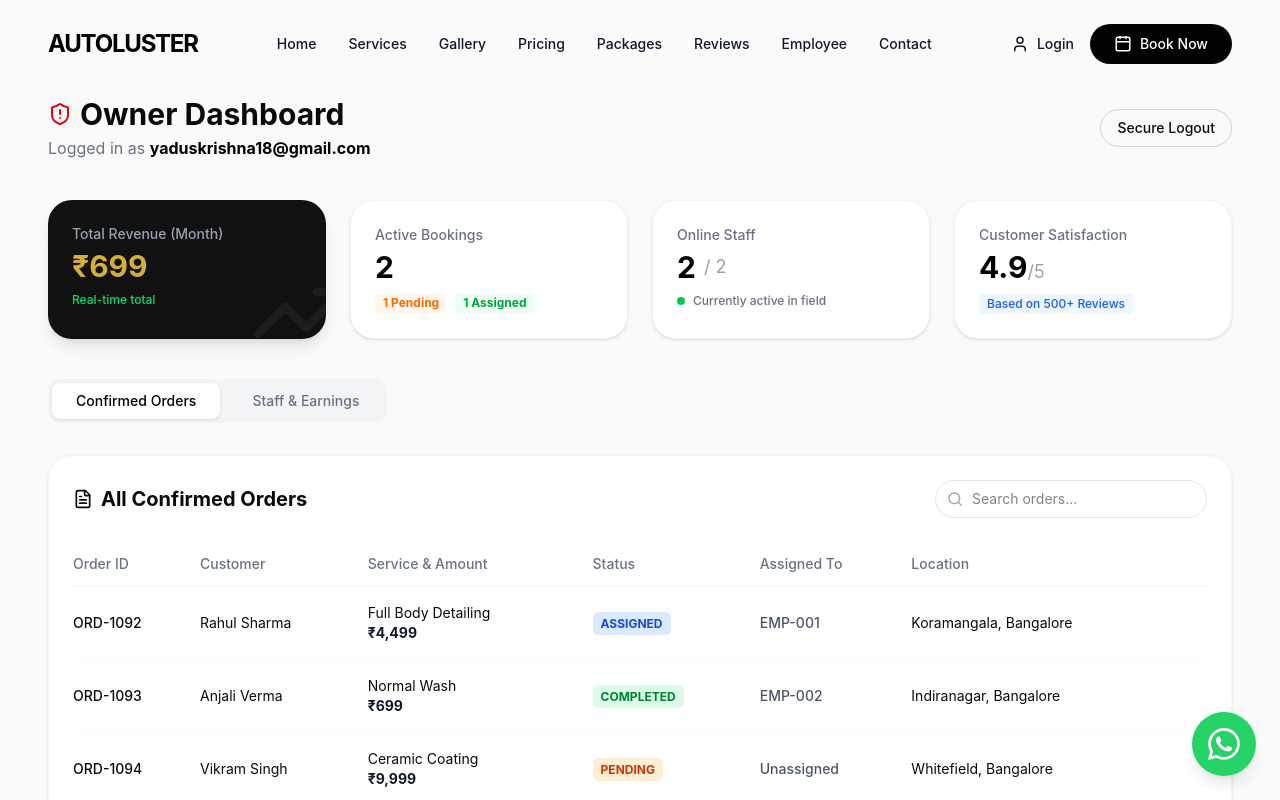
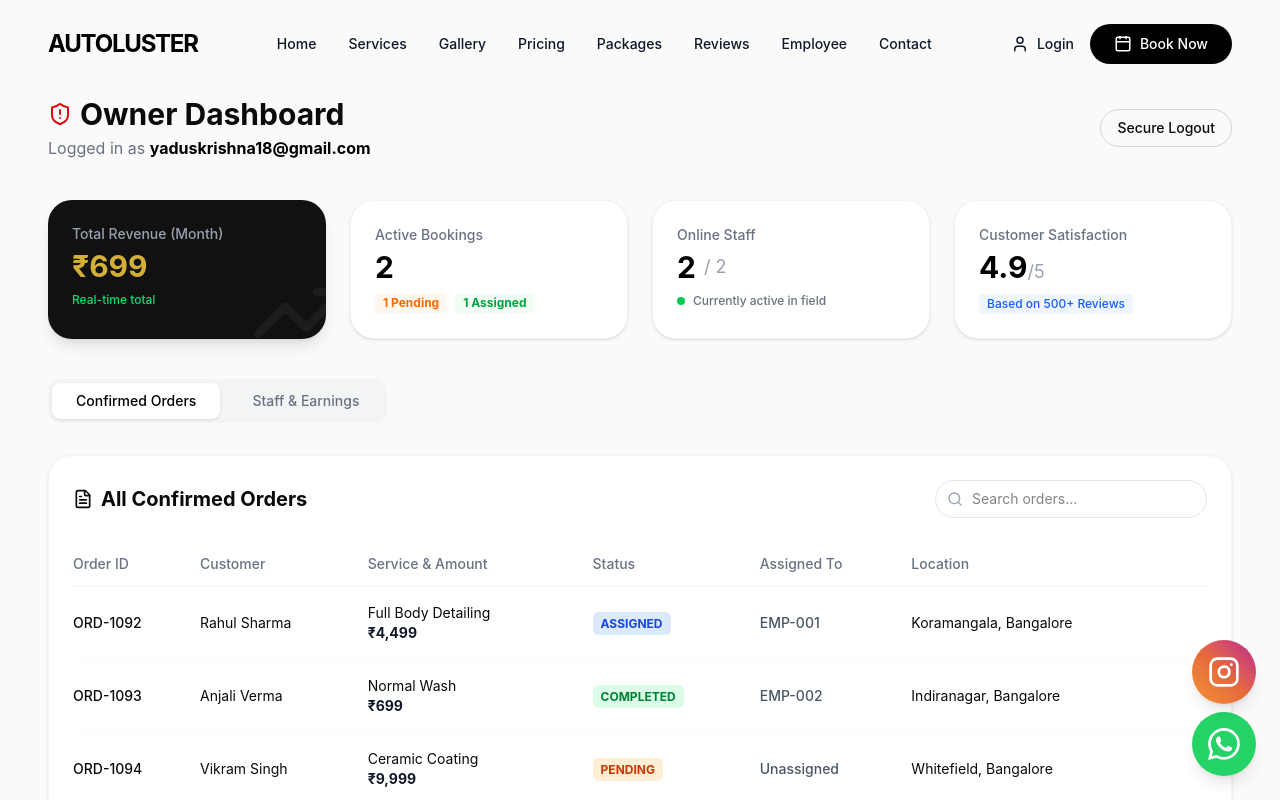
Before and after one commit to yaduskrishna18-cpu/autoluster-car-detailing-booking-portal, a React (Vite) app: page /admin in a window 1280 px wide. Shown: the top 800 px of the page. Built offline with nearby package versions, Linux system fonts and the light colour scheme.

Commit message:
Add floating Instagram button

```diff
--- a/src/App.jsx
+++ b/src/App.jsx
@@ -4,6 +4,7 @@ import { useEffect } from 'react';
 import Navbar from './components/Navbar';
 import Footer from './components/Footer';
 import FloatingWhatsApp from './components/FloatingWhatsApp';
+import FloatingInstagram from './components/FloatingInstagram';
 
 import Home from './pages/Home';
 import Booking from './pages/Booking';
@@ -45,6 +46,7 @@ function App() {
           </main>
           <Footer />
           <FloatingWhatsApp />
+          <FloatingInstagram />
         </div>
       </Router>
     </AppProvider>
--- /dev/null
+++ b/src/components/FloatingInstagram.jsx
@@ -0,0 +1,32 @@
+import { motion } from 'framer-motion';
+
+export default function FloatingInstagram() {
+  return (
+    <motion.a
+      href="https://www.instagram.com/auto.luster?utm_source=ig_web_button_share_sheet&igsh=ZDNlZDc0MzIxNw=="
+      target="_blank"
+      rel="noopener noreferrer"
+      initial={{ scale: 0 }}
+      animate={{ scale: 1 }}
+      transition={{ delay: 1.1, type: 'spring', stiffness: 200, damping: 20 }}
+      className="fixed bottom-[96px] right-6 z-50 w-16 h-16 bg-gradient-to-tr from-[#f09433] via-[#e6683c] to-[#bc1888] text-white rounded-full flex items-center justify-center shadow-lg hover:scale-110 transition-transform cursor-pointer"
+      aria-label="Follow us on Instagram"
+    >
+      <svg
+        xmlns="http://www.w3.org/2000/svg"
+        width="32"
+        height="32"
+        viewBox="0 0 24 24"
+        fill="none"
+        stroke="currentColor"
+        strokeWidth="2"
+        strokeLinecap="round"
+        strokeLinejoin="round"
+      >
+        <rect x="2" y="2" width="20" height="20" rx="5" ry="5"></rect>
+        <path d="M16 11.37A4 4 0 1 1 12.63 8 4 4 0 0 1 16 11.37z"></path>
+        <line x1="17.5" y1="6.5" x2="17.51" y2="6.5"></line>
+      </svg>
+    </motion.a>
+  );
+}
```
